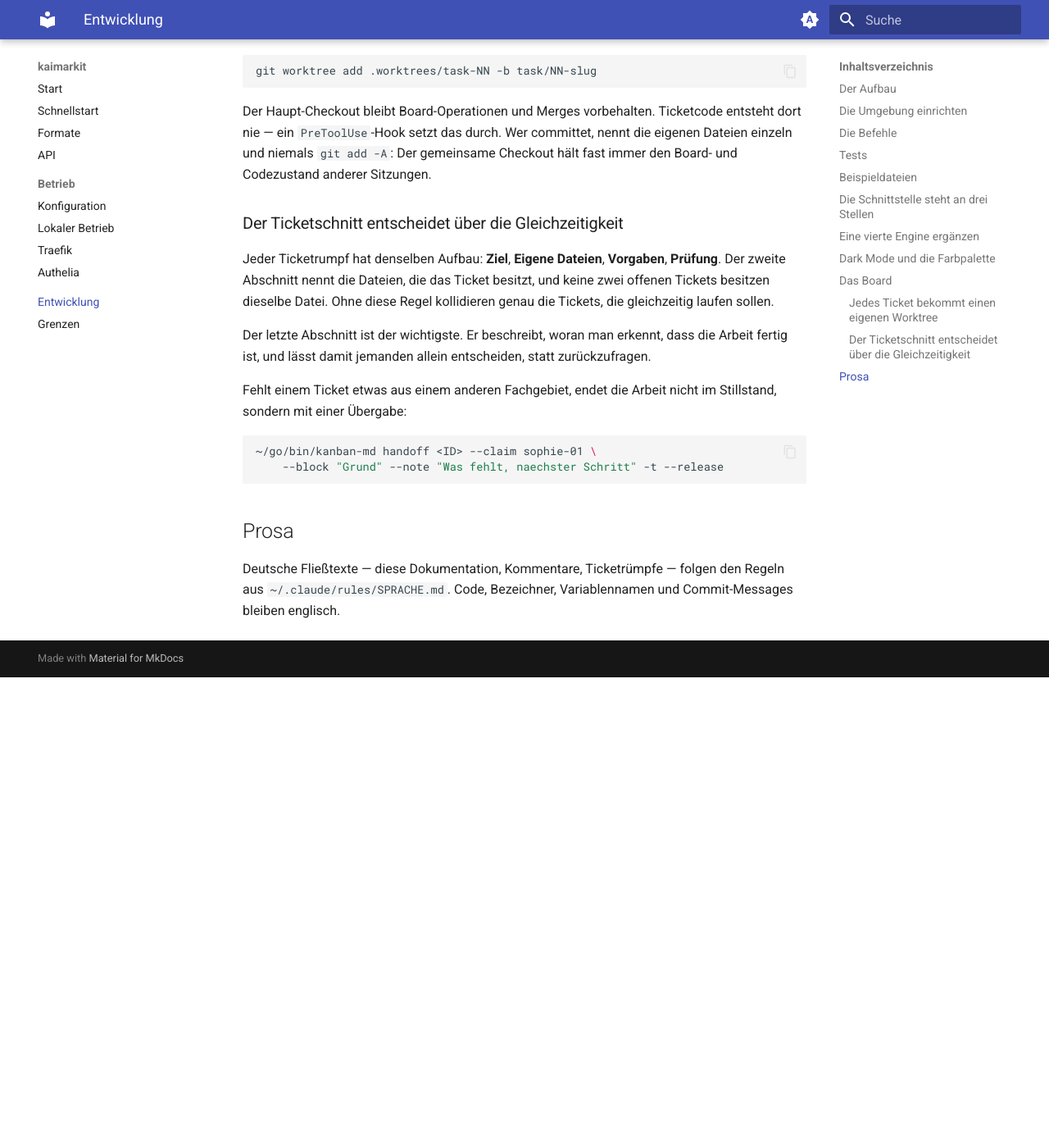
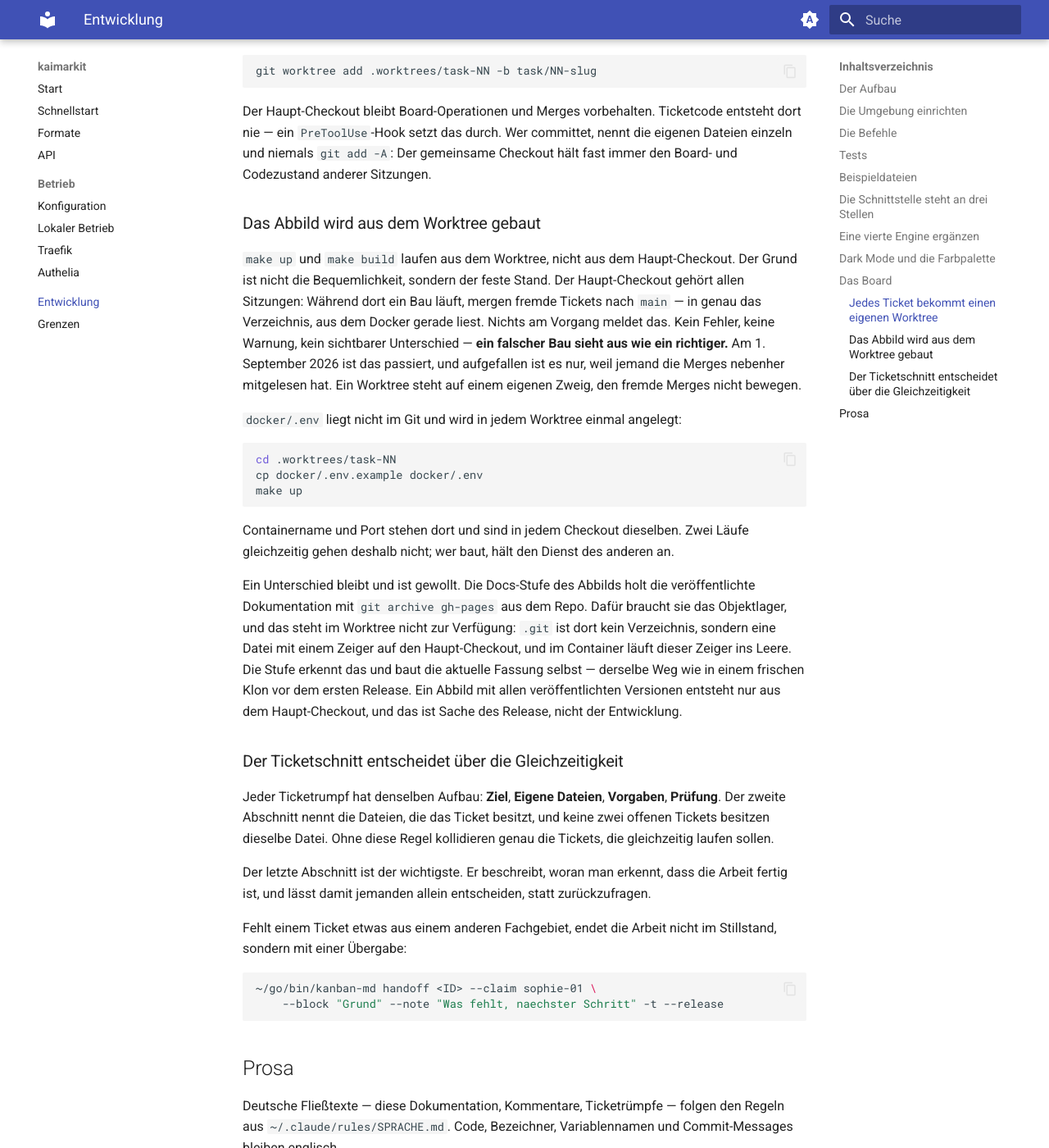
Before and after one commit to 0x2e6b6169/kaimarkit, an MkDocs documentation site: the page built from docs/entwicklung.md, in a window 1280 px wide and 1400 px high, scrolled down 5254 px. Shown: the whole window at 82% size. Built offline with MkDocs 1.6.1 and Material for MkDocs 9.7.7, drawn with Linux system fonts in a browser that asks for light colours; the version menu is left out; before the commit the page ends 6080 px from its top, so only the background shows below that.

Commit message:
fix(docker): build the docs stage from a worktree checkout
In a worktree, .git is a file pointing at a gitdir under the main
checkout. That path does not exist inside the container, and git treats a
dangling gitdir as fatal: every call in the tree exits 128, including
"git config --global", which reads nothing from the repo. Stage 4 died on
its very first command.

Guard the whole git path behind a check that .git is a directory. When it
is not, the stage falls back to "mkdocs build" -- the same route a fresh
clone takes before the first release. The gh-pages path is unchanged.

Document that the image is built from a worktree on purpose: a build from
the shared main checkout has no fixed state, because foreign merges land
in the very directory docker is reading from, with nothing reporting it.

````diff
--- a/docs/entwicklung.md
+++ b/docs/entwicklung.md
@@ -235,6 +235,37 @@ entsteht dort nie — ein `PreToolUse`-Hook setzt das durch. Wer committet, nenn
 eigenen Dateien einzeln und niemals `git add -A`: Der gemeinsame Checkout hält fast
 immer den Board- und Codezustand anderer Sitzungen.
 
+### Das Abbild wird aus dem Worktree gebaut
+
+`make up` und `make build` laufen aus dem Worktree, nicht aus dem Haupt-Checkout.
+Der Grund ist nicht die Bequemlichkeit, sondern der feste Stand. Der Haupt-Checkout
+gehört allen Sitzungen: Während dort ein Bau läuft, mergen fremde Tickets nach
+`main` — in genau das Verzeichnis, aus dem Docker gerade liest. Nichts am Vorgang
+meldet das. Kein Fehler, keine Warnung, kein sichtbarer Unterschied — **ein falscher
+Bau sieht aus wie ein richtiger.** Am 1. September 2026 ist das passiert, und
+aufgefallen ist es nur, weil jemand die Merges nebenher mitgelesen hat. Ein Worktree
+steht auf einem eigenen Zweig, den fremde Merges nicht bewegen.
+
+`docker/.env` liegt nicht im Git und wird in jedem Worktree einmal angelegt:
+
+```bash
+cd .worktrees/task-NN
+cp docker/.env.example docker/.env
+make up
+```
+
+Containername und Port stehen dort und sind in jedem Checkout dieselben. Zwei Läufe
+gleichzeitig gehen deshalb nicht; wer baut, hält den Dienst des anderen an.
+
+Ein Unterschied bleibt und ist gewollt. Die Docs-Stufe des Abbilds holt die
+veröffentlichte Dokumentation mit `git archive gh-pages` aus dem Repo. Dafür braucht
+sie das Objektlager, und das steht im Worktree nicht zur Verfügung: `.git` ist dort
+kein Verzeichnis, sondern eine Datei mit einem Zeiger auf den Haupt-Checkout, und im
+Container läuft dieser Zeiger ins Leere. Die Stufe erkennt das und baut die aktuelle
+Fassung selbst — derselbe Weg wie in einem frischen Klon vor dem ersten Release. Ein
+Abbild mit allen veröffentlichten Versionen entsteht nur aus dem Haupt-Checkout, und
+das ist Sache des Release, nicht der Entwicklung.
+
 ### Der Ticketschnitt entscheidet über die Gleichzeitigkeit
 
 Jeder Ticketrumpf hat denselben Aufbau: **Ziel**, **Eigene Dateien**, **Vorgaben**,
````
Also changed, not shown: 1 other file.
